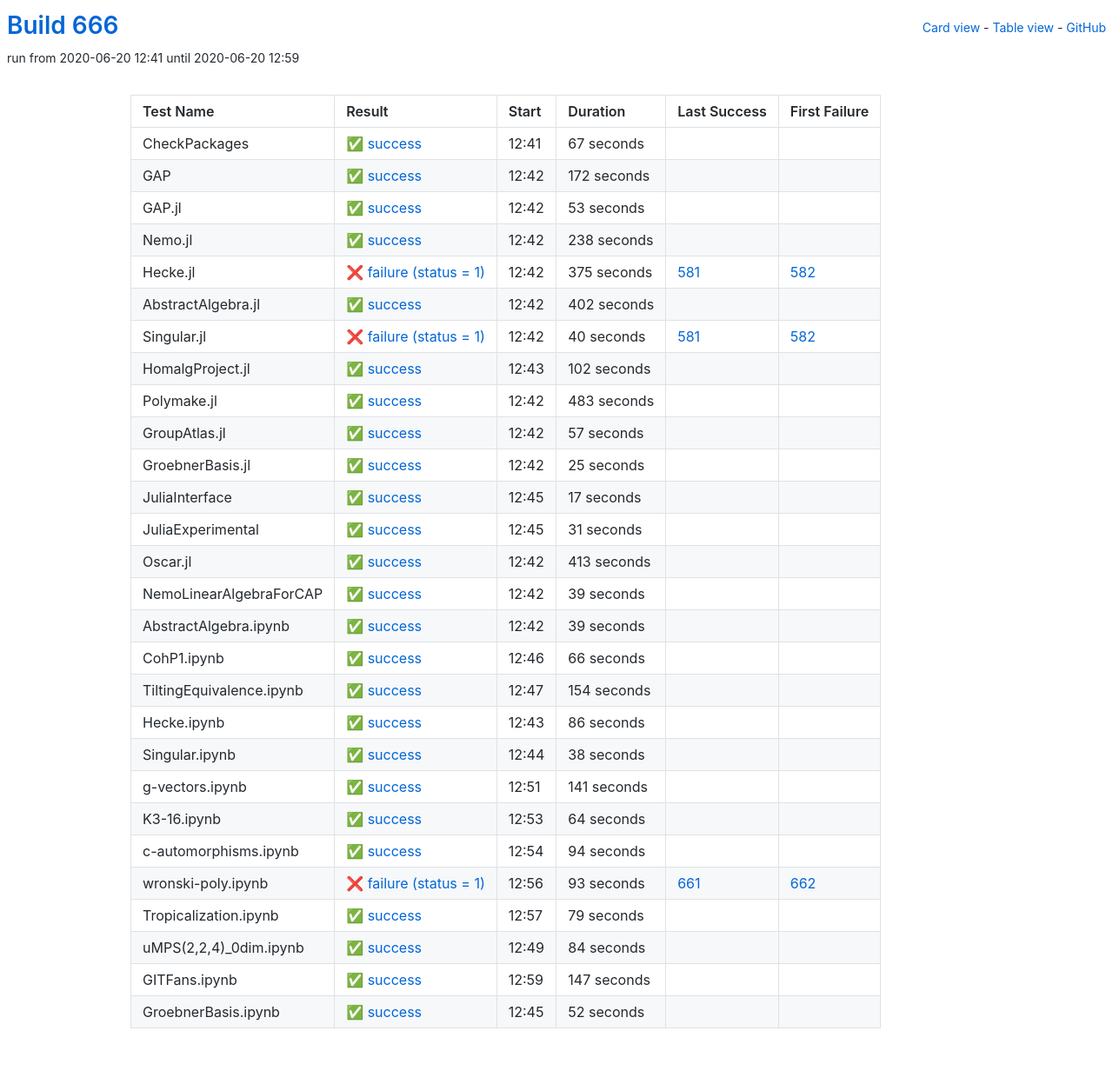
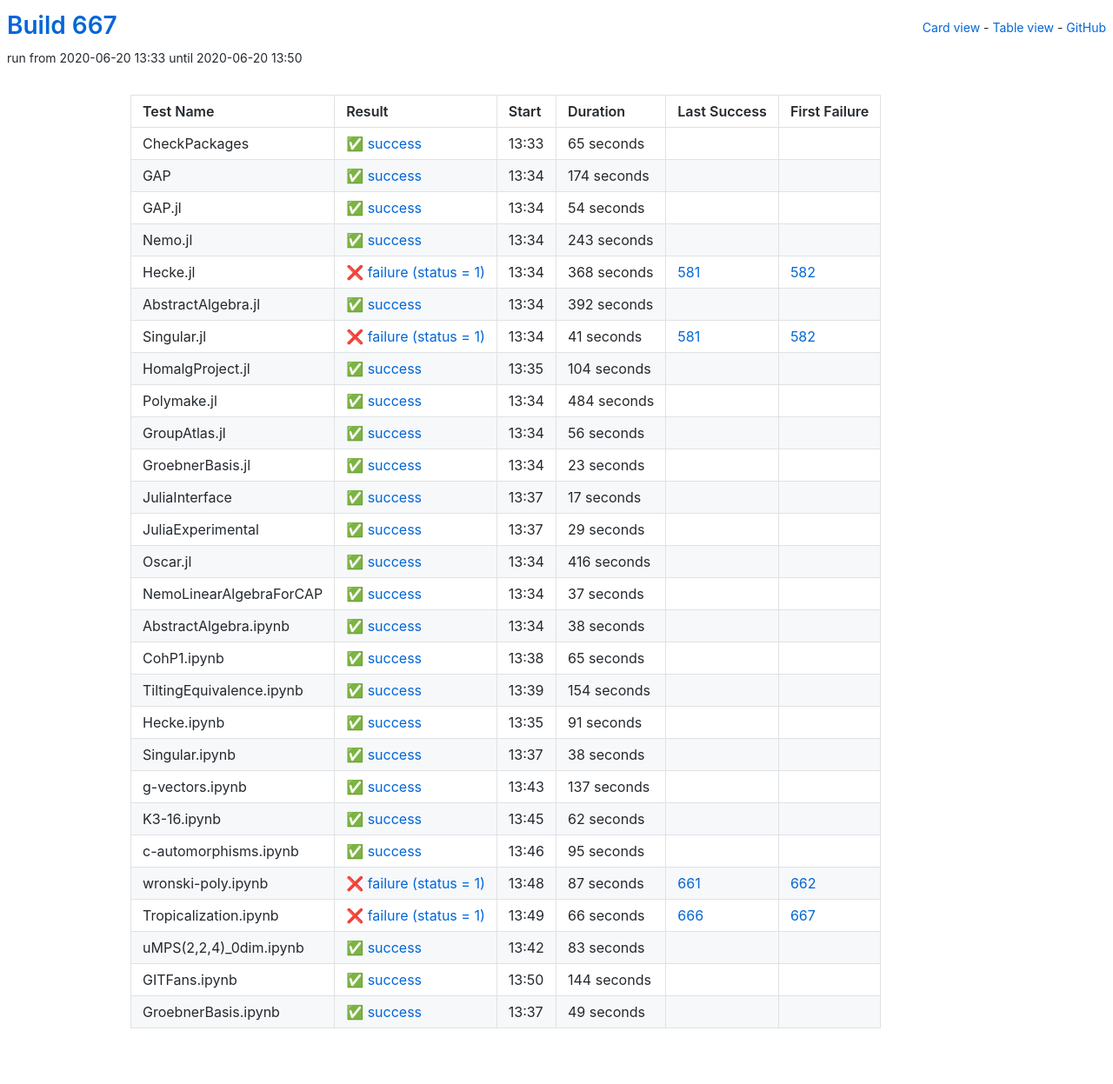
Before and after one commit to oscar-system/oscar-ci-status-1.4, a Jekyll site: the page built from table.html, in a window 1280 px wide. Shown: the whole page at 87% size. Built offline with Jekyll 4.4.1, drawn with Linux system fonts in a browser that asks for light colours.

Commit message:
Build #667

```diff
--- a/_data/ci.yml
+++ b/_data/ci.yml
@@ -1,6 +1,6 @@
 ---
-build: 666
-build_url: https://oscarci.mathematik.uni-kl.de/job/oscar-julia-1.4/666/
+build: 667
+build_url: https://oscarci.mathematik.uni-kl.de/job/oscar-julia-1.4/667/
 job: oscar-julia-1.4
 organization: oscar-system
 repo: oscar-ci-status-1.4
@@ -8,140 +8,140 @@ repourl: https://github.com/oscar-system/oscar-ci-status-1.4
 tests:
 - name: CheckPackages
   id: checkpackages
-  log: https://oscarci.mathematik.uni-kl.de/job/oscar-julia-1.4/666/artifact/logs/build-666/CheckPackages.log
-  start: 2020-06-20 12:41
+  log: https://oscarci.mathematik.uni-kl.de/job/oscar-julia-1.4/667/artifact/logs/build-667/CheckPackages.log
+  start: 2020-06-20 13:33
   success: true
   exitcode: 0
   status: success
-  duration: 67
+  duration: 65
   last_success: false
   last_success_url:
   first_failure: false
   first_failure_url:
 - name: GAP
   id: gap
-  log: https://oscarci.mathematik.uni-kl.de/job/oscar-julia-1.4/666/artifact/logs/build-666/GAP.log
-  start: 2020-06-20 12:42
+  log: https://oscarci.mathematik.uni-kl.de/job/oscar-julia-1.4/667/artifact/logs/build-667/GAP.log
+  start: 2020-06-20 13:34
   success: true
   exitcode: 0
   status: success
-  duration: 172
+  duration: 174
   last_success: false
   last_success_url:
   first_failure: false
   first_failure_url:
 - name: GAP.jl
   id: gap-jl
-  log: https://oscarci.mathematik.uni-kl.de/job/oscar-julia-1.4/666/artifact/logs/build-666/GAP.jl.log
-  start: 2020-06-20 12:42
+  log: https://oscarci.mathematik.uni-kl.de/job/oscar-julia-1.4/667/artifact/logs/build-667/GAP.jl.log
+  start: 2020-06-20 13:34
   success: true
   exitcode: 0
   status: success
-  duration: 53
+  duration: 54
   last_success: false
   last_success_url:
   first_failure: false
   first_failure_url:
 - name: Nemo.jl
   id: nemo-jl
-  log: https://oscarci.mathematik.uni-kl.de/job/oscar-julia-1.4/666/artifact/logs/build-666/Nemo.jl.log
-  start: 2020-06-20 12:42
+  log: https://oscarci.mathematik.uni-kl.de/job/oscar-julia-1.4/667/artifact/logs/build-667/Nemo.jl.log
+  start: 2020-06-20 13:34
   success: true
   exitcode: 0
   status: success
-  duration: 238
+  duration: 243
   last_success: false
   last_success_url:
   first_failure: false
   first_failure_url:
 - name: Hecke.jl
   id: hecke-jl
-  log: https://oscarci.mathematik.uni-kl.de/job/oscar-julia-1.4/666/artifact/logs/build-666/Hecke.jl.log
-  start: 2020-06-20 12:42
+  log: https://oscarci.mathematik.uni-kl.de/job/oscar-julia-1.4/667/artifact/logs/build-667/Hecke.jl.log
+  start: 2020-06-20 13:34
   success: false
   exitcode: 1
   status: failure
-  duration: 375
+  duration: 368
   last_success: 581
   last_success_url: https://oscarci.mathematik.uni-kl.de/job/oscar-julia-1.4/581/
   first_failure: 582
   first_failure_url: https://oscarci.mathematik.uni-kl.de/job/oscar-julia-1.4/582/
 - name: AbstractAlgebra.jl
   id: abstractalgebra-jl
-  log: https://oscarci.mathematik.uni-kl.de/job/oscar-julia-1.4/666/artifact/logs/build-666/AbstractAlgebra.jl.log
-  start: 2020-06-20 12:42
+  log: https://oscarci.mathematik.uni-kl.de/job/oscar-julia-1.4/667/artifact/logs/build-667/AbstractAlgebra.jl.log
+  start: 2020-06-20 13:34
   success: true
   exitcode: 0
   status: success
-  duration: 402
+  duration: 392
   last_success: false
   last_success_url:
   first_failure: false
   first_failure_url:
 - name: Singular.jl
   id: singular-jl
-  log: https://oscarci.mathematik.uni-kl.de/job/oscar-julia-1.4/666/artifact/logs/build-666/Singular.jl.log
-  start: 2020-06-20 12:42
+  log: https://oscarci.mathematik.uni-kl.de/job/oscar-julia-1.4/667/artifact/logs/build-667/Singular.jl.log
+  start: 2020-06-20 13:34
   success: false
   exitcode: 1
   status: failure
-  duration: 40
+  duration: 41
   last_success: 581
   last_success_url: https://oscarci.mathematik.uni-kl.de/job/oscar-julia-1.4/581/
   first_failure: 582
   first_failure_url: https://oscarci.mathematik.uni-kl.de/job/oscar-julia-1.4/582/
 - name: HomalgProject.jl
   id: homalgproject-jl
-  log: https://oscarci.mathematik.uni-kl.de/job/oscar-julia-1.4/666/artifact/logs/build-666/HomalgProject.jl.log
-  start: 2020-06-20 12:43
+  log: https://oscarci.mathematik.uni-kl.de/job/oscar-julia-1.4/667/artifact/logs/build-667/HomalgProject.jl.log
+  start: 2020-06-20 13:35
   success: true
   exitcode: 0
   status: success
-  duration: 102
+  duration: 104
   last_success: false
   last_success_url:
   first_failure: false
   first_failure_url:
 - name: Polymake.jl
   id: polymake-jl
-  log: https://oscarci.mathematik.uni-kl.de/job/oscar-julia-1.4/666/artifact/logs/build-666/Polymake.jl.log
-  start: 2020-06-20 12:42
+  log: https://oscarci.mathematik.uni-kl.de/job/oscar-julia-1.4/667/artifact/logs/build-667/Polymake.jl.log
+  start: 2020-06-20 13:34
   success: true
   exitcode: 0
   status: success
-  duration: 483
+  duration: 484
   last_success: false
   last_success_url:
   first_failure: false
   first_failure_url:
 - name: GroupAtlas.jl
   id: groupatlas-jl
-  log: https://oscarci.mathematik.uni-kl.de/job/oscar-julia-1.4/666/artifact/logs/build-666/GroupAtlas.jl.log
-  start: 2020-06-20 12:42
+  log: https://oscarci.mathematik.uni-kl.de/job/oscar-julia-1.4/667/artifact/logs/build-667/GroupAtlas.jl.log
+  start: 2020-06-20 13:34
   success: true
   exitcode: 0
   status: success
-  duration: 57
+  duration: 56
   last_success: false
   last_success_url:
   first_failure: false
   first_failure_url:
 - name: GroebnerBasis.jl
   id: groebnerbasis-jl
-  log: https://oscarci.mathematik.uni-kl.de/job/oscar-julia-1.4/666/artifact/logs/build-666/GroebnerBasis.jl.log
-  start: 2020-06-20 12:42
+  log: https://oscarci.mathematik.uni-kl.de/job/oscar-julia-1.4/667/artifact/logs/build-667/GroebnerBasis.jl.log
+  start: 2020-06-20 13:34
   success: true
   exitcode: 0
   status: success
-  duration: 25
+  duration: 23
   last_success: false
   last_success_url:
   first_failure: false
   first_failure_url:
 - name: JuliaInterface
   id: juliainterface
-  log: https://oscarci.mathematik.uni-kl.de/job/oscar-julia-1.4/666/artifact/logs/build-666/JuliaInterface.log
-  start: 2020-06-20 12:45
+  log: https://oscarci.mathematik.uni-kl.de/job/oscar-julia-1.4/667/artifact/logs/build-667/JuliaInterface.log
+  start: 2020-06-20 13:37
   success: true
   exitcode: 0
   status: success
@@ -152,68 +152,68 @@ tests:
   first_failure_url:
 - name: JuliaExperimental
   id: juliaexperimental
-  log: https://oscarci.mathematik.uni-kl.de/job/oscar-julia-1.4/666/artifact/logs/build-666/JuliaExperimental.log
-  start: 2020-06-20 12:45
+  log: https://oscarci.mathematik.uni-kl.de/job/oscar-julia-1.4/667/artifact/logs/build-667/JuliaExperimental.log
+  start: 2020-06-20 13:37
   success: true
   exitcode: 0
   status: success
-  duration: 31
+  duration: 29
   last_success: false
   last_success_url:
   first_failure: false
   first_failure_url:
 - name: Oscar.jl
   id: oscar-jl
-  log: https://oscarci.mathematik.uni-kl.de/job/oscar-julia-1.4/666/artifact/logs/build-666/Oscar.jl.log
-  start: 2020-06-20 12:42
+  log: https://oscarci.mathematik.uni-kl.de/job/oscar-julia-1.4/667/artifact/logs/build-667/Oscar.jl.log
+  start: 2020-06-20 13:34
   success: true
   exitcode: 0
   status: success
-  duration: 413
+  duration: 416
   last_success: false
   last_success_url:
   first_failure: false
   first_failure_url:
 - name: NemoLinearAlgebraForCAP
   id: nemolinearalgebraforcap
-  log: https://oscarci.mathematik.uni-kl.de/job/oscar-julia-1.4/666/artifact/logs/build-666/NemoLinearAlgebraForCAP.log
-  start: 2020-06-20 12:42
+  log: https://oscarci.mathematik.uni-kl.de/job/oscar-julia-1.4/667/artifact/logs/build-667/NemoLinearAlgebraForCAP.log
+  start: 2020-06-20 13:34
   success: true
   exitcode: 0
   status: success
-  duration: 39
+  duration: 37
   last_success: false
   last_success_url:
   first_failure: false
   first_failure_url:
 - name: AbstractAlgebra.ipynb
   id: abstractalgebra-ipynb
-  log: https://oscarci.mathematik.uni-kl.de/job/oscar-julia-1.4/666/artifact/logs/build-666/AbstractAlgebra.ipynb.log
-  start: 2020-06-20 12:42
+  log: https://oscarci.mathematik.uni-kl.de/job/oscar-julia-1.4/667/artifact/logs/build-667/AbstractAlgebra.ipynb.log
+  start: 2020-06-20 13:34
   success: true
   exitcode: 0
   status: success
-  duration: 39
+  duration: 38
   last_success: false
   last_success_url:
   first_failure: false
   first_failure_url:
 - name: CohP1.ipynb
   id: cohp1-ipynb
-  log: https://oscarci.mathematik.uni-kl.de/job/oscar-julia-1.4/666/artifact/logs/build-666/CohP1.ipynb.log
-  start: 2020-06-20 12:46
+  log: https://oscarci.mathematik.uni-kl.de/job/oscar-julia-1.4/667/artifact/logs/build-667/CohP1.ipynb.log
+  start: 2020-06-20 13:38
   success: true
   exitcode: 0
   status: success
-  duration: 66
+  duration: 65
   last_success: false
   last_success_url:
   first_failure: false
   first_failure_url:
 - name: TiltingEquivalence.ipynb
   id: tiltingequivalence-ipynb
-  log: https://oscarci.mathematik.uni-kl.de/job/oscar-julia-1.4/666/artifact/logs/build-666/TiltingEquivalence.ipynb.log
-  start: 2020-06-20 12:47
+  log: https://oscarci.mathematik.uni-kl.de/job/oscar-julia-1.4/667/artifact/logs/build-667/TiltingEquivalence.ipynb.log
+  start: 2020-06-20 13:39
   success: true
   exitcode: 0
   status: success
@@ -224,20 +224,20 @@ tests:
   first_failure_url:
 - name: Hecke.ipynb
   id: hecke-ipynb
-  log: https://oscarci.mathematik.uni-kl.de/job/oscar-julia-1.4/666/artifact/logs/build-666/Hecke.ipynb.log
-  start: 2020-06-20 12:43
+  log: https://oscarci.mathematik.uni-kl.de/job/oscar-julia-1.4/667/artifact/logs/build-667/Hecke.ipynb.log
+  start: 2020-06-20 13:35
   success: true
   exitcode: 0
   status: success
-  duration: 86
+  duration: 91
   last_success: false
   last_success_url:
   first_failure: false
   first_failure_url:
 - name: Singular.ipynb
   id: singular-ipynb
-  log: https://oscarci.mathematik.uni-kl.de/job/oscar-julia-1.4/666/artifact/logs/build-666/Singular.ipynb.log
-  start: 2020-06-20 12:44
+  log: https://oscarci.mathematik.uni-kl.de/job/oscar-julia-1.4/667/artifact/logs/build-667/Singular.ipynb.log
+  start: 2020-06-20 13:37
   success: true
   exitcode: 0
   status: success
@@ -248,96 +248,96 @@ tests:
   first_failure_url:
 - name: g-vectors.ipynb
   id: g-vectors-ipynb
-  log: https://oscarci.mathematik.uni-kl.de/job/oscar-julia-1.4/666/artifact/logs/build-666/g-vectors.ipynb.log
-  start: 2020-06-20 12:51
+  log: https://oscarci.mathematik.uni-kl.de/job/oscar-julia-1.4/667/artifact/logs/build-667/g-vectors.ipynb.log
+  start: 2020-06-20 13:43
   success: true
   exitcode: 0
   status: success
-  duration: 141
+  duration: 137
   last_success: false
   last_success_url:
   first_failure: false
   first_failure_url:
 - name: K3-16.ipynb
   id: k3-16-ipynb
-  log: https://oscarci.mathematik.uni-kl.de/job/oscar-julia-1.4/666/artifact/logs/build-666/K3-16.ipynb.log
-  start: 2020-06-20 12:53
+  log: https://oscarci.mathematik.uni-kl.de/job/oscar-julia-1.4/667/artifact/logs/build-667/K3-16.ipynb.log
+  start: 2020-06-20 13:45
   success: true
   exitcode: 0
   status: success
-  duration: 64
+  duration: 62
   last_success: false
   last_success_url:
   first_failure: false
   first_failure_url:
 - name: c-automorphisms.ipynb
   id: c-automorphisms-ipynb
-  log: https://oscarci.mathematik.uni-kl.de/job/oscar-julia-1.4/666/artifact/logs/build-666/c-automorphisms.ipynb.log
-  start: 2020-06-20 12:54
+  log: https://oscarci.mathematik.uni-kl.de/job/oscar-julia-1.4/667/artifact/logs/build-667/c-automorphisms.ipynb.log
+  start: 2020-06-20 13:46
   success: true
   exitcode: 0
   status: success
-  duration: 94
+  duration: 95
   last_success: false
   last_success_url:
   first_failure: false
   first_failure_url:
 - name: wronski-poly.ipynb
   id: wronski-poly-ipynb
-  log: https://oscarci.mathematik.uni-kl.de/job/oscar-julia-1.4/666/artifact/logs/build-666/wronski-poly.ipynb.log
-  start: 2020-06-20 12:56
+  log: https://oscarci.mathematik.uni-kl.de/job/oscar-julia-1.4/667/artifact/logs/build-667/wronski-poly.ipynb.log
+  start: 2020-06-20 13:48
   success: false
   exitcode: 1
   status: failure
-  duration: 93
+  duration: 87
   last_success: 661
   last_success_url: https://oscarci.mathematik.uni-kl.de/job/oscar-julia-1.4/661/
   first_failure: 662
   first_failure_url: https://oscarci.mathematik.uni-kl.de/job/oscar-julia-1.4/662/
 - name: Tropicalization.ipynb
   id: tropicalization-ipynb
-  log: https://oscarci.mathematik.uni-kl.de/job/oscar-julia-1.4/666/artifact/logs/build-666/Tropicalization.ipynb.log
-  start: 2020-06-20 12:57
+  log: https://oscarci.mathematik.uni-kl.de/job/oscar-julia-1.4/667/artifact/logs/build-667/Tropicalization.ipynb.log
+  start: 2020-06-20 13:49
+  success: false
+  exitcode: 1
+  status: failure
+  duration: 66
+  last_success: 666
+  last_success_url: https://oscarci.mathematik.uni-kl.de/job/oscar-julia-1.4/666/
+  first_failure: 667
+  first_failure_url: https://oscarci.mathematik.uni-kl.de/job/oscar-julia-1.4/667/
+- name: uMPS(2,2,4)_0dim.ipynb
+  id: umps-2-2-4-0dim-ipynb
+  log: https://oscarci.mathematik.uni-kl.de/job/oscar-julia-1.4/667/artifact/logs/build-667/uMPS-2-2-4-_0dim.ipynb.log
+  start: 2020-06-20 13:42
   success: true
   exitcode: 0
   status: success
-  duration: 79
-  last_success: false
-  last_success_url:
-  first_failure: false
-  first_failure_url:
-- name: uMPS(2,2,4)_0dim.ipynb
-  id: umps-2-2-4-0dim-ipynb
-  log: https://oscarci.mathematik.uni-kl.de/job/oscar-julia-1.4/666/artifact/logs/build-666/uMPS-2-2-4-_0dim.ipynb.log
-  start: 2020-06-20 12:49
-  success: true
-  exitcode: 0
-  status: success
-  duration: 84
+  duration: 83
   last_success: false
   last_success_url:
   first_failure: false
   first_failure_url:
 - name: GITFans.ipynb
   id: gitfans-ipynb
-  log: https://oscarci.mathematik.uni-kl.de/job/oscar-julia-1.4/666/artifact/logs/build-666/GITFans.ipynb.log
-  start: 2020-06-20 12:59
+  log: https://oscarci.mathematik.uni-kl.de/job/oscar-julia-1.4/667/artifact/logs/build-667/GITFans.ipynb.log
+  start: 2020-06-20 13:50
   success: true
   exitcode: 0
   status: success
-  duration: 147
+  duration: 144
   last_success: false
   last_success_url:
   first_failure: false
   first_failure_url:
 - name: GroebnerBasis.ipynb
   id: groebnerbasis-ipynb
-  log: https://oscarci.mathematik.uni-kl.de/job/oscar-julia-1.4/666/artifact/logs/build-666/GroebnerBasis.ipynb.log
-  start: 2020-06-20 12:45
+  log: https://oscarci.mathematik.uni-kl.de/job/oscar-julia-1.4/667/artifact/logs/build-667/GroebnerBasis.ipynb.log
+  start: 2020-06-20 13:37
   success: true
   exitcode: 0
   status: success
-  duration: 52
+  duration: 49
   last_success: false
   last_success_url:
   first_failure: false
```
Also changed, not shown: README.md.
